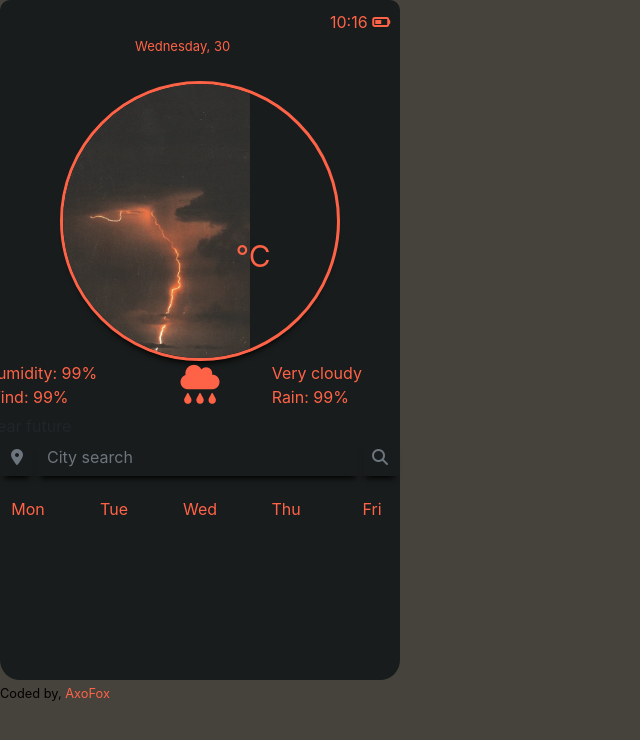
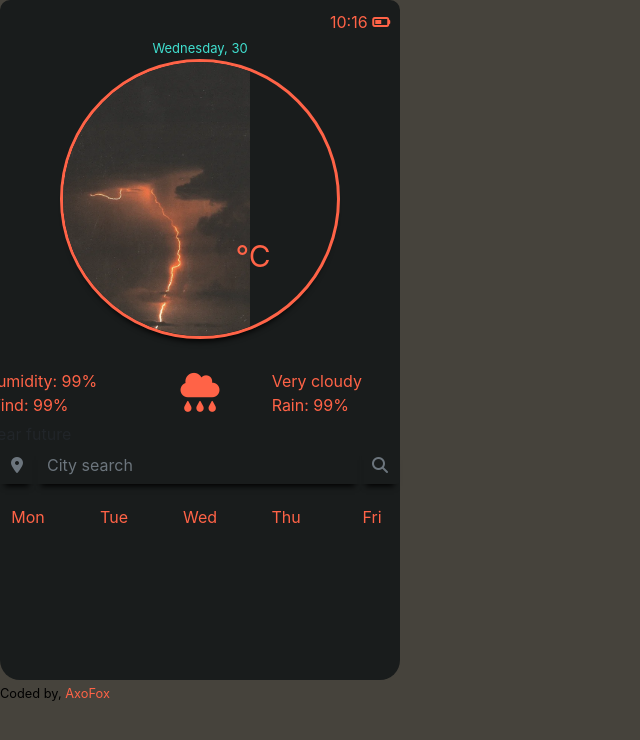
Before and after one commit to Axofox/WAppPhase2, a plain HTML site: page index.html in a window 1280 px wide. Shown: the whole page, without its empty margins (0-640 px from the left). Drawn offline with nearby package versions, Linux system fonts and the light colour scheme; a web font is replaced by a local one.

Commit message:
UI Adaptation

```diff
--- a/index.html
+++ b/index.html
@@ -26,14 +26,14 @@
 			<span class="time-battery">
 				<li class="time" id="currentTime"></li>
 				<li class="battery"><i class="fas fa-battery-half page-wrap"></i></li>
-			</span>
-			<div class="row topBottomDetailsColors">
-				<div class="col currentDetails">
-					<div class="row yourCity" id="myCity"></div>
-					<div class="row currentDate" id="todayLabel"></div>
-				</div>
+      </span>
+
+			<div class="container">
+        <div class="currentDateAndCity">
+        <div class="row"><div class="row yourCity" id="myCity"></div></div>
+        <div class="row"><div class="row currentDate" id="todayLabel"></div></div>
+      </div>
 			</div>
-			<class class="container">
 				<div class="innerCircle">
 					<div>
 						<img class="imageInnerCircle" src="images/giphy.webp" alt="" />
@@ -43,8 +43,8 @@
 						</div>
 					</div>
 				</div>
-				<div class="detailTable topBottomDetailsColors">
-          <div class="row tableDetails colorDetails">
+				<div class="detailTable topBottomDetailsColorsAndPosition">
+          <div class="row">
           <div class="col-4">
             <div class="row" id="humidity">Humidity: 99%</div>
             <div class="row" id="wind">Wind: 99%</div>
@@ -76,14 +76,12 @@
 									placeholder="City search"
 									aria-label="Recipient's username"
 									aria-describedby="basic-addon2"
-									id="inputSearch"
-								/>
+									id="inputSearch"/>
 								<div class="input-group-append">
 									<button
 										class="btn btn-outline-secondary"
 										type="submit"
-										id="searchBtn"
-									>
+										id="searchBtn">
 										<i class="fas fa-search"></i>
 									</button>
 								</div>
--- a/src/styles.css
+++ b/src/styles.css
@@ -13,7 +13,7 @@
 	padding-top: 5px;
 }
 
-.topBottomDetailsColors {
+.topBottomDetailsColorsAndPosition {
 	color: tomato;
 }
 
@@ -25,11 +25,9 @@
 .currentDate {
 	font-size: 13px;
 	margin: auto;
-	padding-left: 50px;
 }
 
 .container {
-	padding-top: 27px;
 	border: 1px solid color;
 }
 
@@ -72,7 +70,6 @@
 	margin-right: 120px;
 	width: 70px;
 }
-
 
 a {
 	color: rgb(78, 78, 62);
@@ -139,7 +136,6 @@ li {
 .code {
 	color: black;
 	margin-bottom: 50px;
-	/* margin-left: 150px; */
 }
 
 .codeName {
@@ -147,25 +143,16 @@ li {
 	margin-bottom: 50px;
 }
 
-.details {
-	color: tomato;
-	padding-top: 40px;
-	text-align: left;
-	position: relative;
-	padding-left: 20px;
-	font-size: 15px;
-}
-
-.topDetails {
+.currentDateAndCity {
 	color: turquoise;
 	font-size: 15px;
-	padding-top: 10px;
+	padding-top: 5px;
 }
 
 .bottomDetailsTable {
 	color: turquoise;
 	font-size: 13px;
-	margin: auto;
+
 	text-align: center;
 	margin-top: 30px;
 }
@@ -173,7 +160,6 @@ li {
 .currentDetails {
 	padding-top: 3px;
 	text-align: center;
-	padding-left: 100px;
 }
 
 .icons {
@@ -181,3 +167,7 @@ li {
 	margin-top: -5px;
 	text-align: center;
 }
+.detailTable {
+	padding-top: 30px;
+	color: tomato;
+}
```
